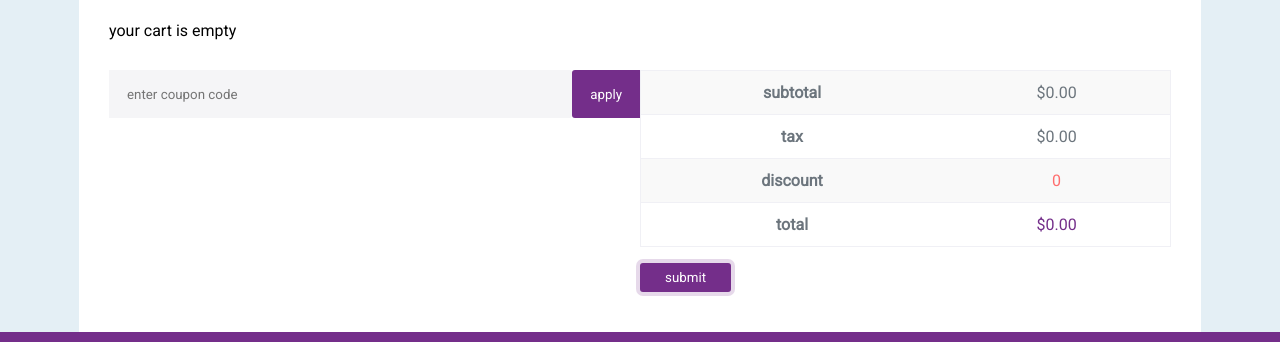
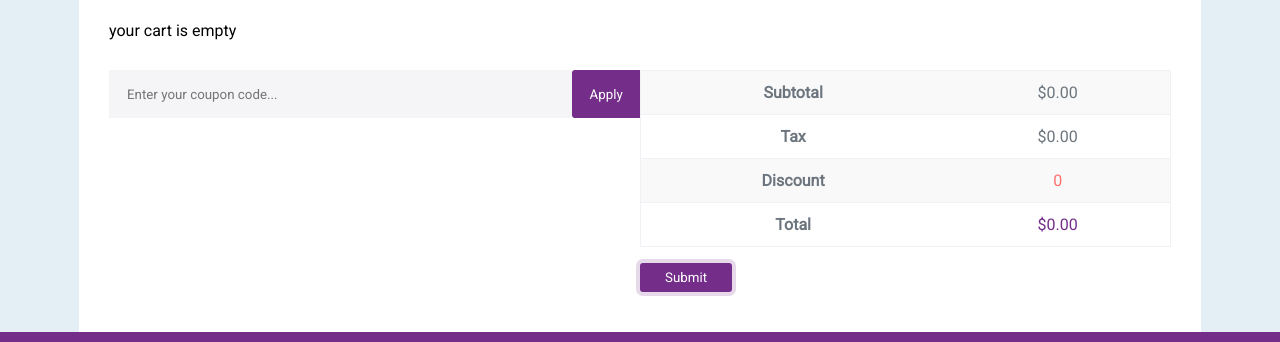
Before and after one commit to ZokirjonKholikov/vue-online-store, a Vue app: page /#/cart in a window 1280 px wide. Shown: the part 315-657 px from the top of the page. Built offline with nearby package versions, Linux system fonts and the light colour scheme.

Commit message:
Complete

```diff
--- a/src/modules/cart/components/CartItem.vue
+++ b/src/modules/cart/components/CartItem.vue
@@ -19,9 +19,9 @@
             {{ item.name }}
           </router-link>
         </h5>
-        <p>price: {{ formattedPrice(item.price) }}</p>
+        <p>Price: {{ formattedPrice(item.price) }}</p>
         <div class="cart__deatils-code">
-          quantity in cart :{{ item.quantity }}
+          Quantity in cart :{{ item.quantity }}
         </div>
       </div>
       <div class="cart__amounts">
@@ -40,7 +40,7 @@
             style="margin-right: 1rem"
             type="button"
           >
-            set to cart
+            Set to cart
           </button>
           <button
             type="button"
@@ -48,13 +48,13 @@
             class="cart__amounts-remove"
             style="cursor: pointer"
           >
-            remove
+            Remove
           </button>
         </div>
       </div>
       <div class="cart__total">
         <div class="cart__total-div">
-          <h6 class="cart__total-title">total</h6>
+          <h6 class="cart__total-title">Total</h6>
           {{ formattedPrice(item.price * item.quantity) }}
         </div>
       </div>
--- a/src/modules/cart/pages/Cart.vue
+++ b/src/modules/cart/pages/Cart.vue
@@ -13,10 +13,10 @@
               <div class="cart__coupon-div">
                 <input
                   type="text"
-                  placeholder="enter coupon code"
+                  placeholder="Enter your coupon code..."
                   class="cart__coupon-input"
                 />
-                <button class="btn-coupon">apply</button>
+                <button class="btn-coupon">Apply</button>
               </div>
             </form>
           </div>
@@ -24,24 +24,24 @@
             <table>
               <tbody>
                 <tr>
-                  <th>subtotal</th>
+                  <th>Subtotal</th>
                   <td>{{ formattedPrice(subtotal) }}</td>
                 </tr>
                 <tr>
-                  <th>tax</th>
+                  <th>Tax</th>
                   <td>{{ formattedPrice(tax) }}</td>
                 </tr>
                 <tr>
-                  <th>discount</th>
+                  <th>Discount</th>
                   <td class="text-red">0</td>
                 </tr>
                 <tr>
-                  <th>total</th>
+                  <th>Total</th>
                   <td class="text-blue">{{ formattedPrice(total) }}</td>
                 </tr>
               </tbody>
             </table>
-            <button class="btn btn--brand btn--boxshadow">submit</button>
+            <button class="btn btn--brand btn--boxshadow">Submit</button>
           </div>
         </div>
       </div>
```
